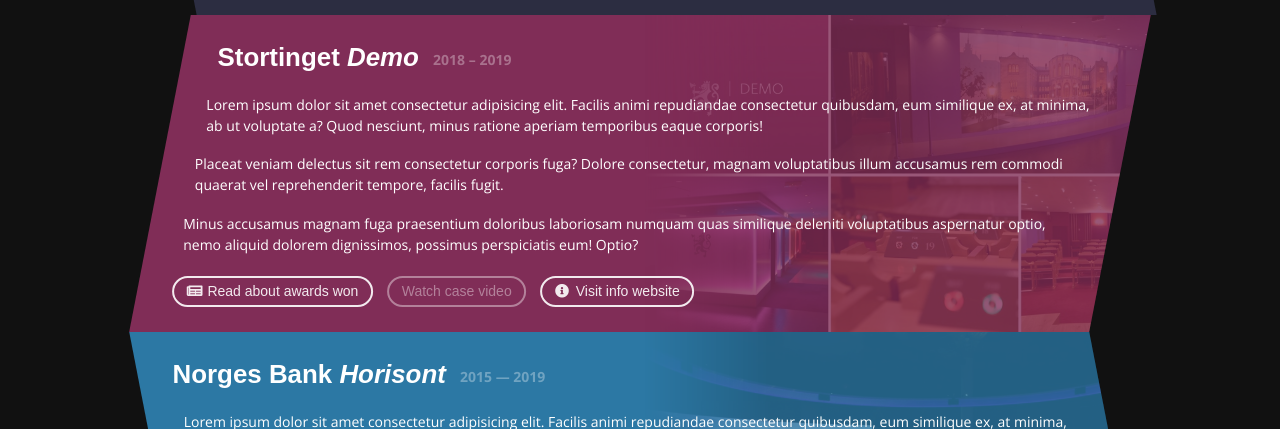
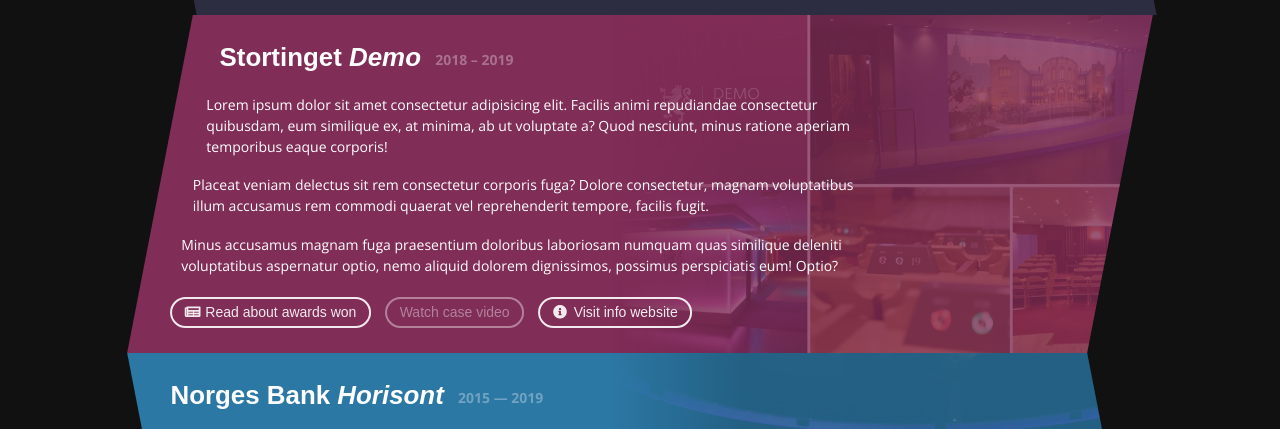
Before and after one commit to timkurvers/timkurvers.github.io, a website: page index.html in a window 1280 px wide. Shown: the part 362-791 px from the top of the page. Drawn offline with nearby package versions, Linux system fonts and the light colour scheme; a web font is replaced by a local one.

Commit message:
feat: give backdrop images a bit more spotlight

```diff
--- a/assets/style.css
+++ b/assets/style.css
@@ -144,6 +144,10 @@
     right: -30px;
     top: 0;
   }
+
+  .notable-project.panel {
+    padding-right: 240px;
+  }
 }
 
 @media screen and (min-width: 1060px) {
```
